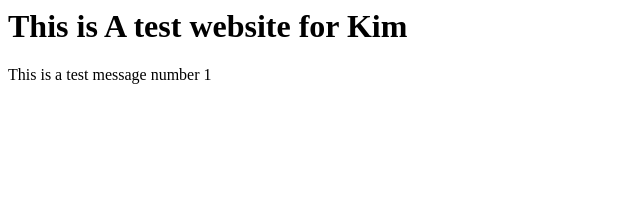
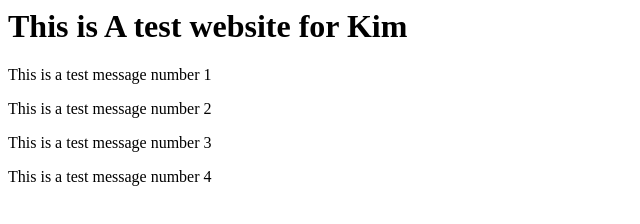
Before and after one commit to janmontejo/HappyKim, a plain HTML site: page index.html in a window 1280 px wide. Shown: the whole page, without its empty margins (0-640 px from the left). Drawn offline with Linux system fonts and the light colour scheme.

Commit message:
Update index.html

```diff
--- a/index.html
+++ b/index.html
@@ -5,6 +5,10 @@
 <h1>This is A test website for Kim</h1>
 
   <p> This is  a test message number 1 </p>
+   <p> This is  a test message number 2 </p>
+   <p> This is  a test message number 3 </p>
+   <p> This is  a test message number 4 </p>
+
 
 
 </body>
```
